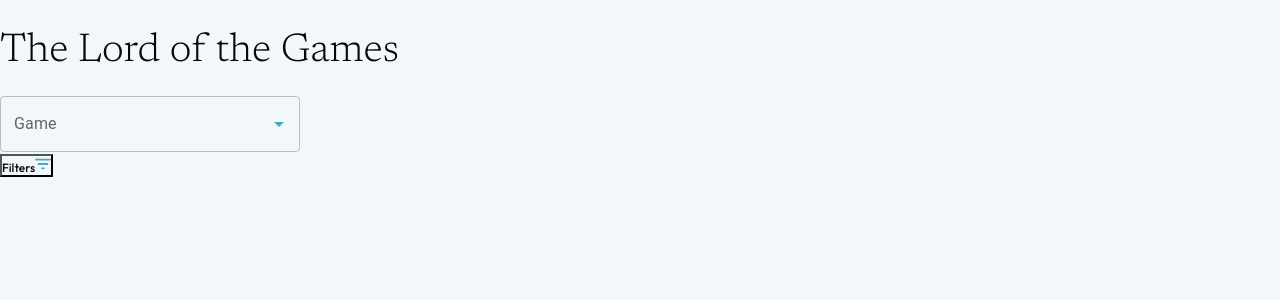
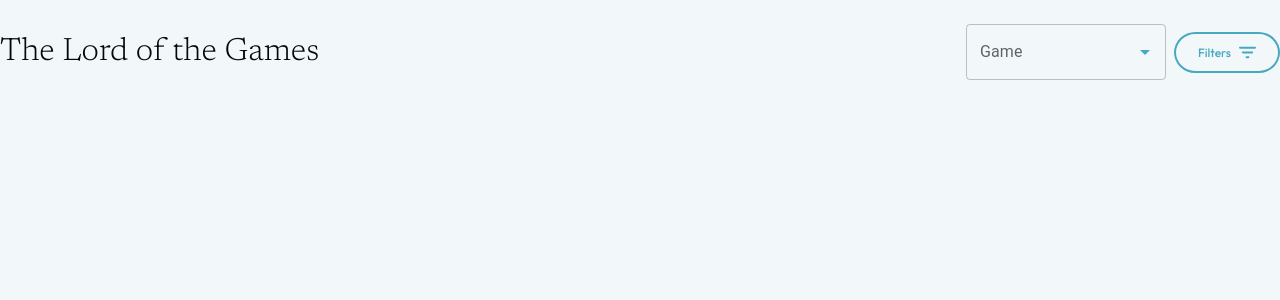
Before and after one commit to sid-lpcd/pair-programming-, a React (Vite) app in the folder client/: page / in a window 1280 px wide. Shown: the top 300 px of the page. Built offline with nearby package versions, Linux system fonts and the light colour scheme.

Commit message:
Complete styling

```diff
--- a/client/src/App.jsx
+++ b/client/src/App.jsx
@@ -8,6 +8,7 @@ import { apiHandler } from "./utils/apiUtils.mjs";
 function App() {
   const [games, setGames] = useState(null);
   const [isFilterOpen, setIsFilterOpen] = useState(false);
+  const [gameName, setGameName] = useState(null);
 
   const location = useLocation();
 
@@ -27,6 +28,8 @@ function App() {
         isFilterOpen={isFilterOpen}
         setIsFilterOpen={setIsFilterOpen}
         isIndividualPage={location.pathname !== "/"}
+        gameName={gameName}
+        setGameName={setGameName}
       />
 
       <Routes>
--- a/client/src/App.scss
+++ b/client/src/App.scss
@@ -18,7 +18,7 @@ textarea,
 
 /**************** Default Padding Wrapper ******************/
 
-*[class*="wrapper"] {
+*[class$="wrapper"] {
   padding: 0 $margin-mobile;
 
   @include tablet {
--- a/client/src/components/GameCard/GameCard.jsx
+++ b/client/src/components/GameCard/GameCard.jsx
@@ -20,6 +20,9 @@ const GameCard = ({ gameCard, userLike, handleLikeClick }) => {
       year: "numeric",
     });
   };
+  if (!gameCard.cover?.url) {
+    return <></>;
+  }
   return (
     <article className="game-card">
       <div className="game-card__likes">
@@ -31,11 +34,13 @@ const GameCard = ({ gameCard, userLike, handleLikeClick }) => {
       </div>
       <Link to={`/${gameCard.id}`} key={gameCard.id} className="game-card-link">
         <div className="game-card__top">
-          <img
-            src={gameCard.cover?.url}
-            alt={gameCard.summary}
-            className="game-card__img"
-          />
+          {gameCard.cover?.url && (
+            <img
+              src={gameCard.cover?.url}
+              alt={gameCard.summary}
+              className="game-card__img"
+            />
+          )}
           <div className="game-card__overlay-img">
             {gameCard.themes?.map((theme) => {
               return (
@@ -69,7 +74,7 @@ const GameCard = ({ gameCard, userLike, handleLikeClick }) => {
           aria-controls="panel1-content"
           id="panel1-header"
         >
-          Accordion
+          Platforms
         </AccordionSummary>
         <AccordionDetails>
           {gameCard.platforms?.map((plat) => (
--- a/client/src/components/GameCard/GameCard.scss
+++ b/client/src/components/GameCard/GameCard.scss
@@ -12,10 +12,12 @@
   @include tablet {
     border-radius: 12px;
     margin: 0rem 0;
+    width: 30%;
   }
 
   &__top {
     position: relative;
+    min-height: 50px;
   }
 
   &__img {
@@ -26,6 +28,12 @@
         @include flex(center);
         gap: $min-padding;
       }
+    }
+    @include tablet {
+      height: 14.375rem;
+    }
+
+    @include desktop {
     }
   }
   &__overlay-img {
@@ -58,12 +66,21 @@
     &--bottom {
       @include flex(space-between);
       flex-wrap: wrap;
+
+      & > span {
+        height: 20px;
+      }
     }
   }
 
   &__title {
-    padding-left: $min-padding;
-    padding-right: $min-padding;
+    padding: $min-padding;
+    @include tablet {
+      min-height: 8.75rem;
+    }
+
+    @include desktop {
+    }
   }
 
   &__likes {
--- a/client/src/components/Header/Header.jsx
+++ b/client/src/components/Header/Header.jsx
@@ -3,18 +3,30 @@ import { Autocomplete, TextField } from "@mui/material";
 import FilterIcon from "../../assets/icons/Filter.svg?react";
 import BackIcon from "../../assets/icons/Arrow.svg?react";
 
-const Header = ({ games, isFilterOpen, setIsFilterOpen, isIndividualPage }) => {
+const Header = ({
+  games,
+  isFilterOpen,
+  setIsFilterOpen,
+  isIndividualPage,
+  GameName,
+  setGameName,
+}) => {
   return (
-    <header>
-      <h1>The Lord of the Games</h1>
+    <header className="header">
+      <h1 className="header__logo">The Lord of the Games</h1>
       {!isIndividualPage ? (
         <div className="header__filters-container">
           <Autocomplete
             disablePortal
             options={games}
             getOptionLabel={(option) => option.name ?? option}
-            sx={{ width: 300 }}
+            sx={{ width: 200 }}
             renderInput={(params) => <TextField {...params} label="Game" />}
+            className="header__filter-autocomplete"
+            value={GameName}
+            onChange={(event, newValue) => {
+              setGameName(newValue);
+            }}
           />
           <button
             className={`header__filter-btn header__filter-btn--small ${
--- a/client/src/components/Header/Header.scss
+++ b/client/src/components/Header/Header.scss
@@ -1,2 +1,60 @@
 @use "../../styles/partials/mixins" as *;
 @use "../../styles/partials/variables" as *;
+
+.header {
+  padding-top: calc($min-padding * 3);
+  padding-bottom: calc($min-padding * 3);
+  @include flex(space-between);
+
+  &__logo {
+    padding: unset;
+    font-size: 2rem;
+  }
+  &__filters-container {
+    @include flex(end);
+    gap: $min-padding;
+  }
+
+  &__filter-btn {
+    padding: $min-padding calc($min-padding * 2);
+    @include flex(center);
+    color: $primary-accent-color;
+    background-color: $primary-background-color;
+    border: 2px solid $primary-accent-color;
+    border-radius: 20% / 50%;
+    opacity: 1;
+
+    @include tablet {
+      padding: 0.6875rem 1.375rem;
+    }
+
+    &--active {
+      background-color: $primary-accent-color;
+      color: $secondary-color;
+
+      @include desktop {
+        opacity: 0;
+      }
+
+      & path {
+        fill: $secondary-color;
+      }
+    }
+  }
+
+  &__filter-icon {
+    width: 1.5625rem;
+    height: 0.9375rem;
+    padding-left: $min-padding;
+  }
+
+  &__nav-link-home {
+    @include flex(start);
+    gap: $min-padding;
+  }
+
+  &__home {
+    padding: 0;
+    color: $primary-accent-color;
+  }
+}
--- a/client/src/pages/MainPage/MainPage.jsx
+++ b/client/src/pages/MainPage/MainPage.jsx
@@ -70,8 +70,8 @@ const MainPage = ({ isFilterOpen, setIsFilterOpen, games, setGames }) => {
         setIsFilterOpen={setIsFilterOpen}
       />
       <main
-        className={`main__wrapper ${
-          isFilterOpen ? "main__wrapper--filter-open" : ""
+        className={`main__wrapper${
+          isFilterOpen ? " main__wrapper--filter-open" : ""
         }`}
       >
         {games && <GameList games={games} selectedFilters={selectedFilters} />}
```
